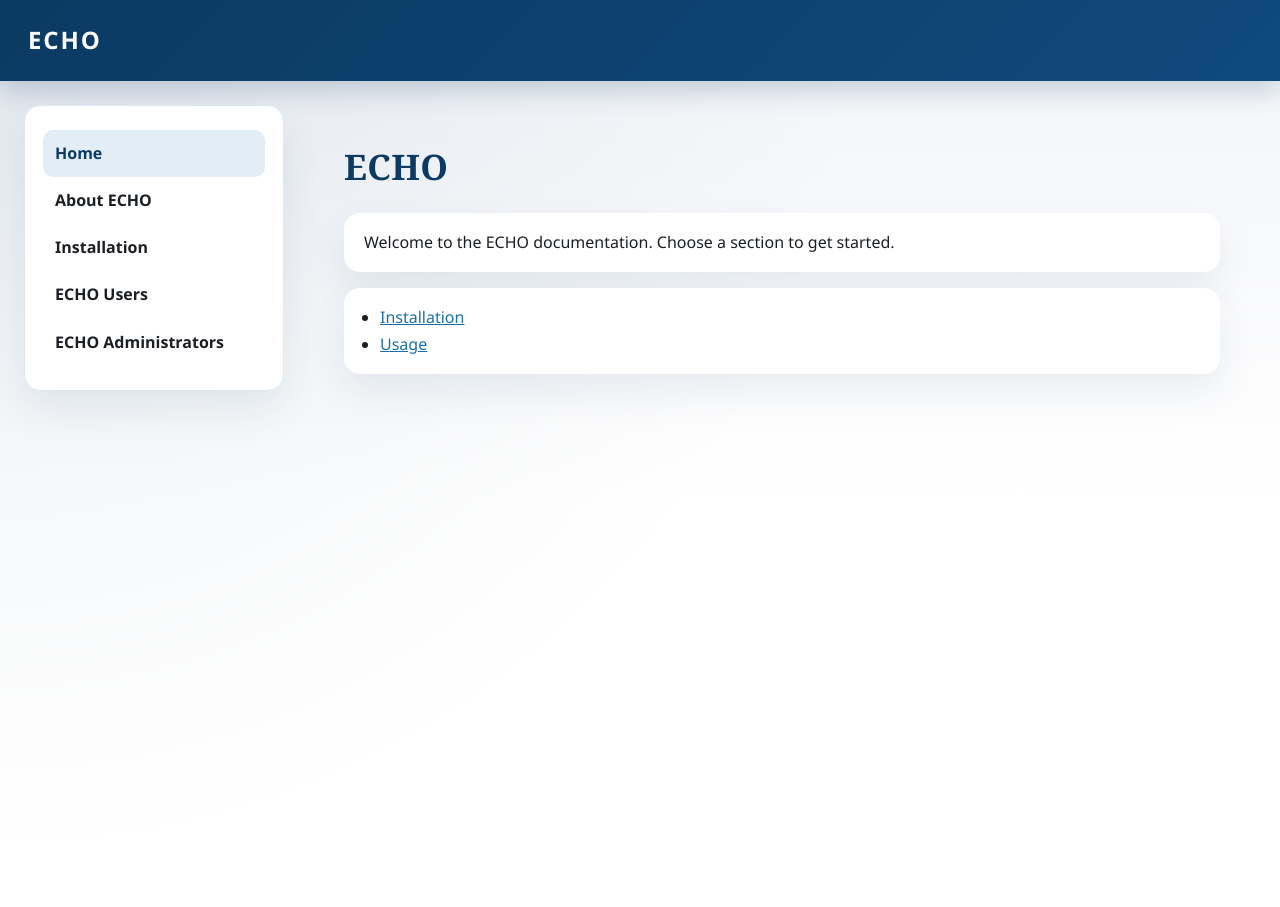
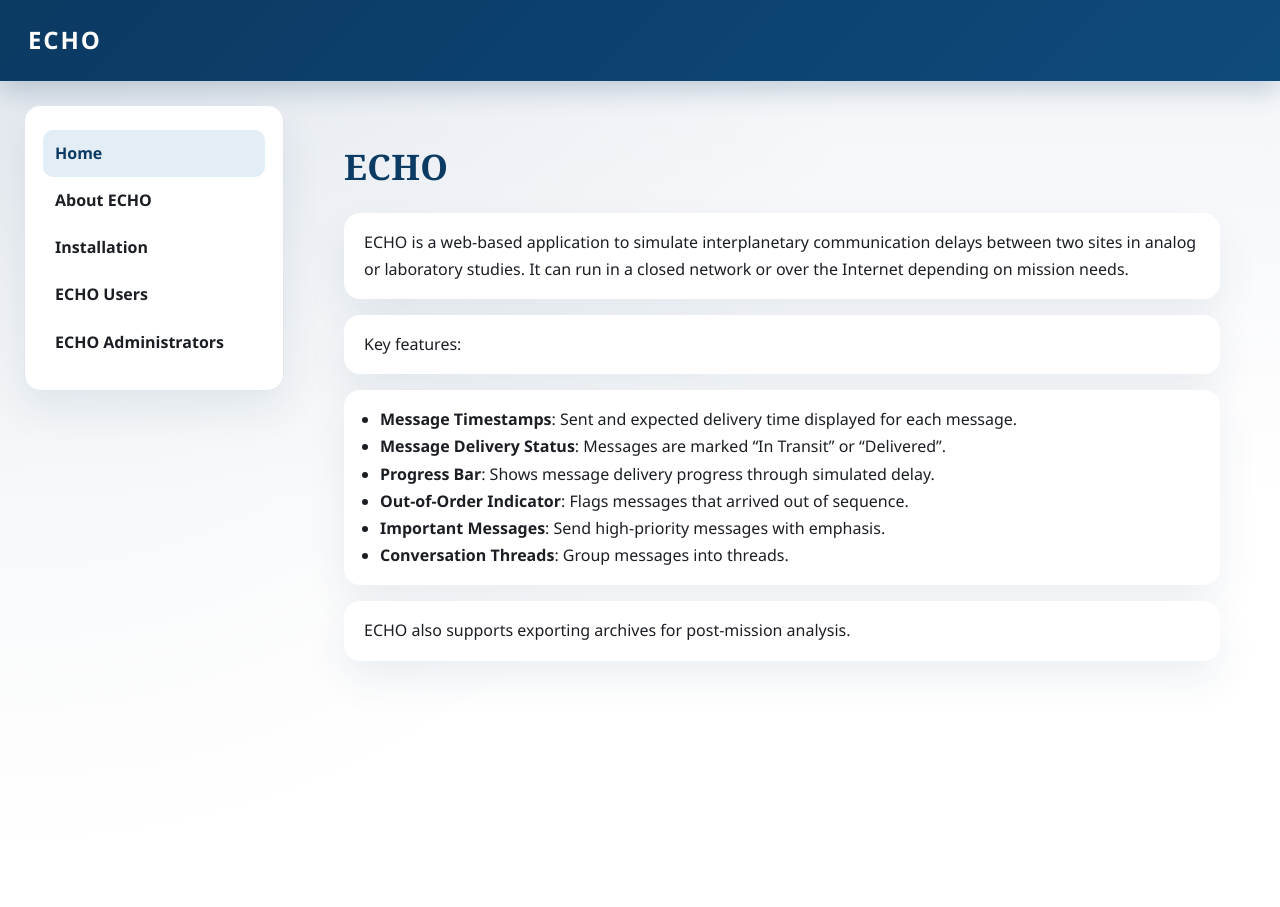
Before and after one commit to dschor5/ECHO, a Jekyll site: the page built from docs/index.md, in a window 1280 px wide. Built offline with Jekyll 4.4.1, drawn with Linux system fonts in a browser that asks for light colours.

Commit message:
Fixed homepage.

```diff
--- a/docs/index.md
+++ b/docs/index.md
@@ -7,7 +7,15 @@ permalink: /
 
 # ECHO
 
-Welcome to the ECHO documentation. Choose a section to get started.
+ECHO is a web-based application to simulate interplanetary communication delays between two sites in analog or laboratory studies. It can run in a closed network or over the Internet depending on mission needs.
 
-- [Installation](installation/)
-- [Usage](manual/)
+Key features:
+
+- **Message Timestamps**: Sent and expected delivery time displayed for each message.
+- **Message Delivery Status**: Messages are marked "In Transit" or "Delivered".
+- **Progress Bar**: Shows message delivery progress through simulated delay.
+- **Out-of-Order Indicator**: Flags messages that arrived out of sequence.
+- **Important Messages**: Send high-priority messages with emphasis.
+- **Conversation Threads**: Group messages into threads.
+
+ECHO also supports exporting archives for post-mission analysis.
```
